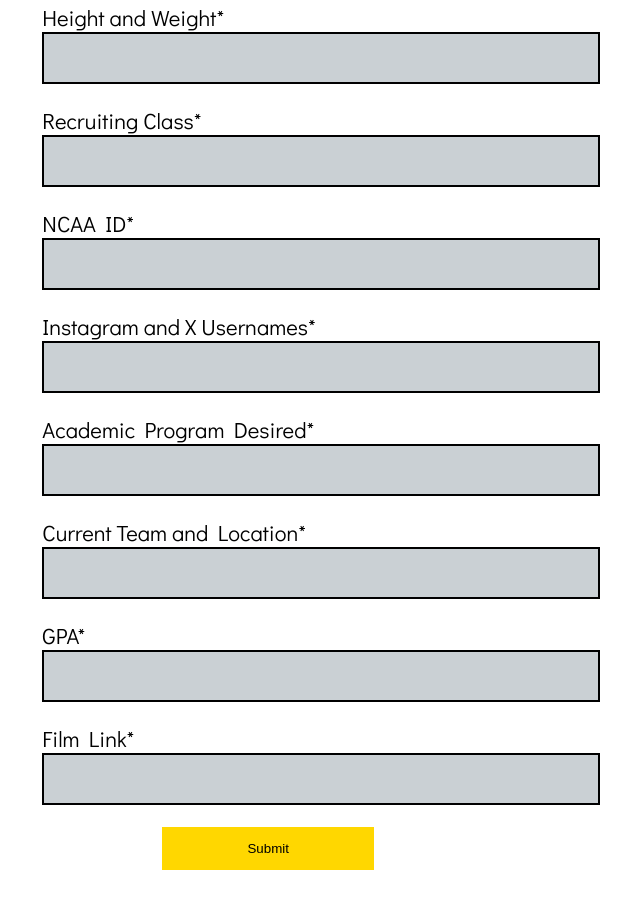
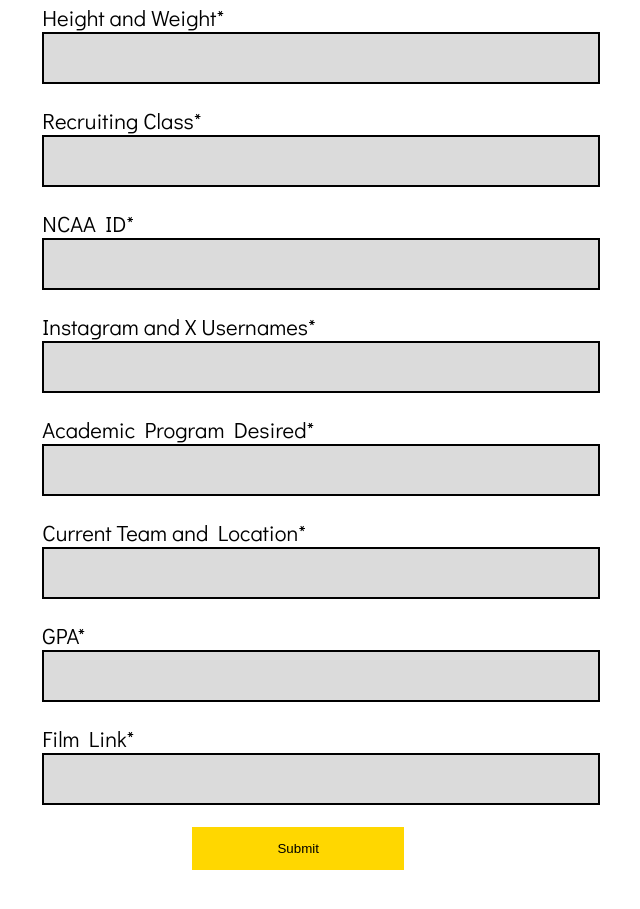
Before and after one commit to pvano23/RKS-Get-Scouted, a plain HTML site: page index.html in a window 1280 px wide. Shown: the part 1435-2344 px from the top of the page, without its empty margins (333-973 px from the left). Drawn offline with nearby package versions, Linux system fonts and the light colour scheme.

Commit message:
h3 container

```diff
--- a/index.html
+++ b/index.html
@@ -189,7 +189,7 @@
         }
 
         .h3-container::after {
-            bottom: 20px; /* Move the bottom line up more */
+            bottom: 2px; /* Move the bottom line up more */
         }
 
         .h3-container:hover::before,
@@ -305,7 +305,7 @@
         color: black; /* Set text color to white for contrast */
         width: 40%; /* Full width */
         padding: 14px; /* Adjust padding as needed */
-        margin-left: 120px;
+        margin-left: 150px;
         cursor: pointer; /* Change cursor to pointer */
         transition: background-color 0.3s; /* Smooth transition */
     }
@@ -319,7 +319,7 @@
         font-size: 18px;
         border: 2px solid black; /* Light grey border */
         border-radius: 0; /* Remove rounding for squared corners */
-        background-color: #CAD0D4;
+        background-color: #DBDBDB;
         color: black;
         padding: 12px; /* Adjust padding for comfort */
         width: 100%; /* Ensure full width */
```
